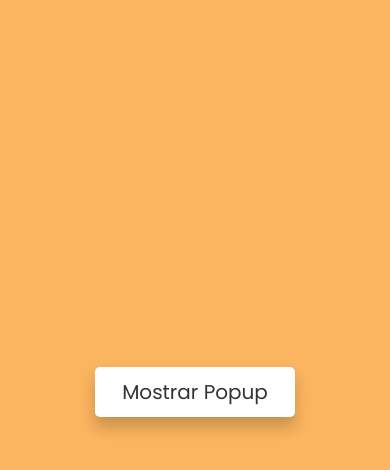
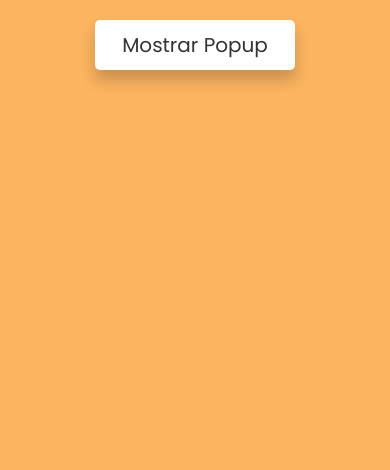
Before and after one commit to felipesud/cookie-consent-popup, a plain HTML site: page index.html in a window 390 px wide. Drawn offline with Linux system fonts and the light colour scheme.

Commit message:
update files

```diff
--- a/css/style.css
+++ b/css/style.css
@@ -118,3 +118,14 @@ html{
 .cookies-box .close-btn:hover{
     color: #333;
 }
+
+@media (max-width: 1000px)
+{
+  .open-btn
+   {
+    display: block;
+    align-self: flex-start;
+    margin-top: 20px;
+    left: -200px;
+   }
+}
```
